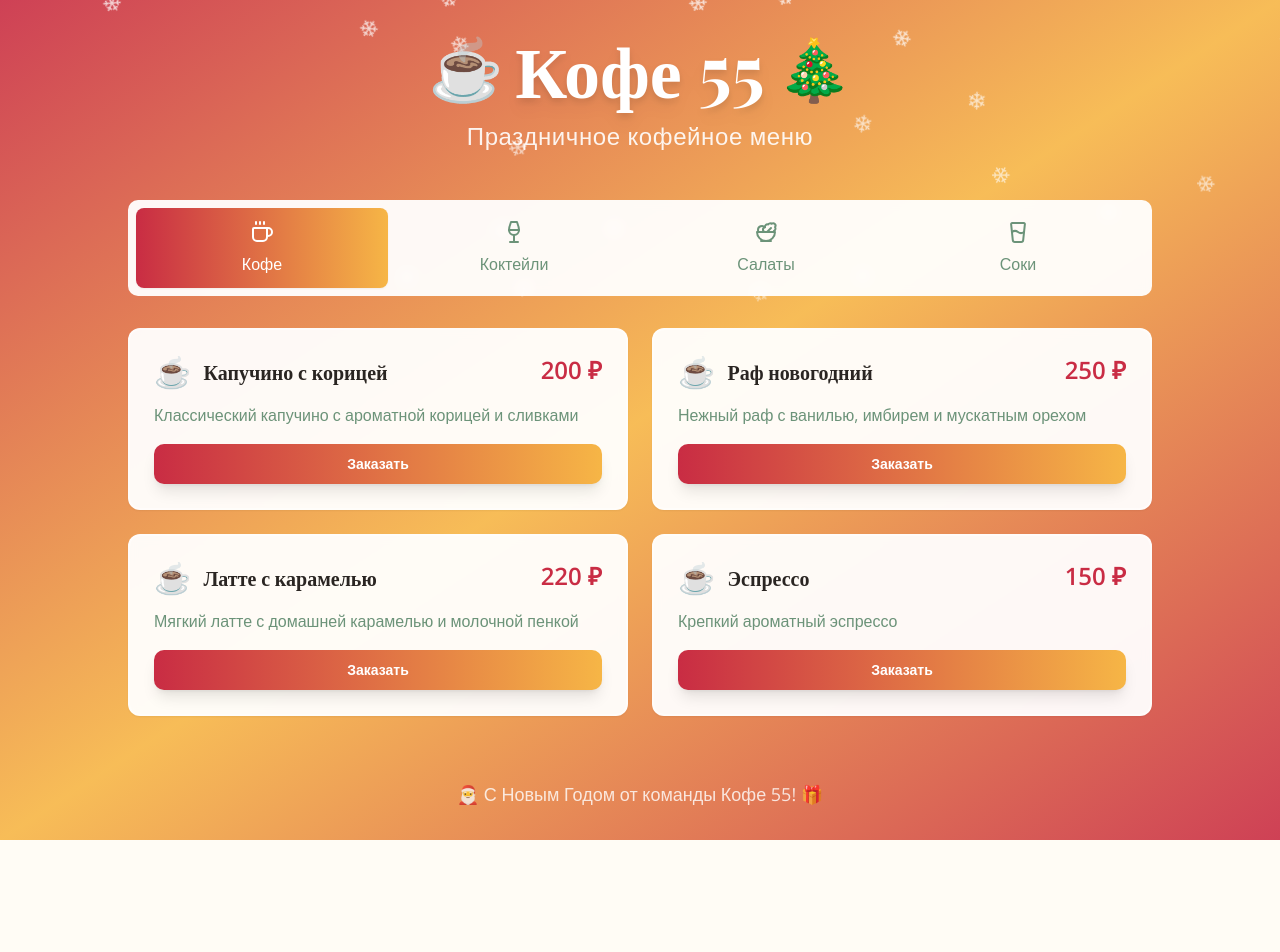
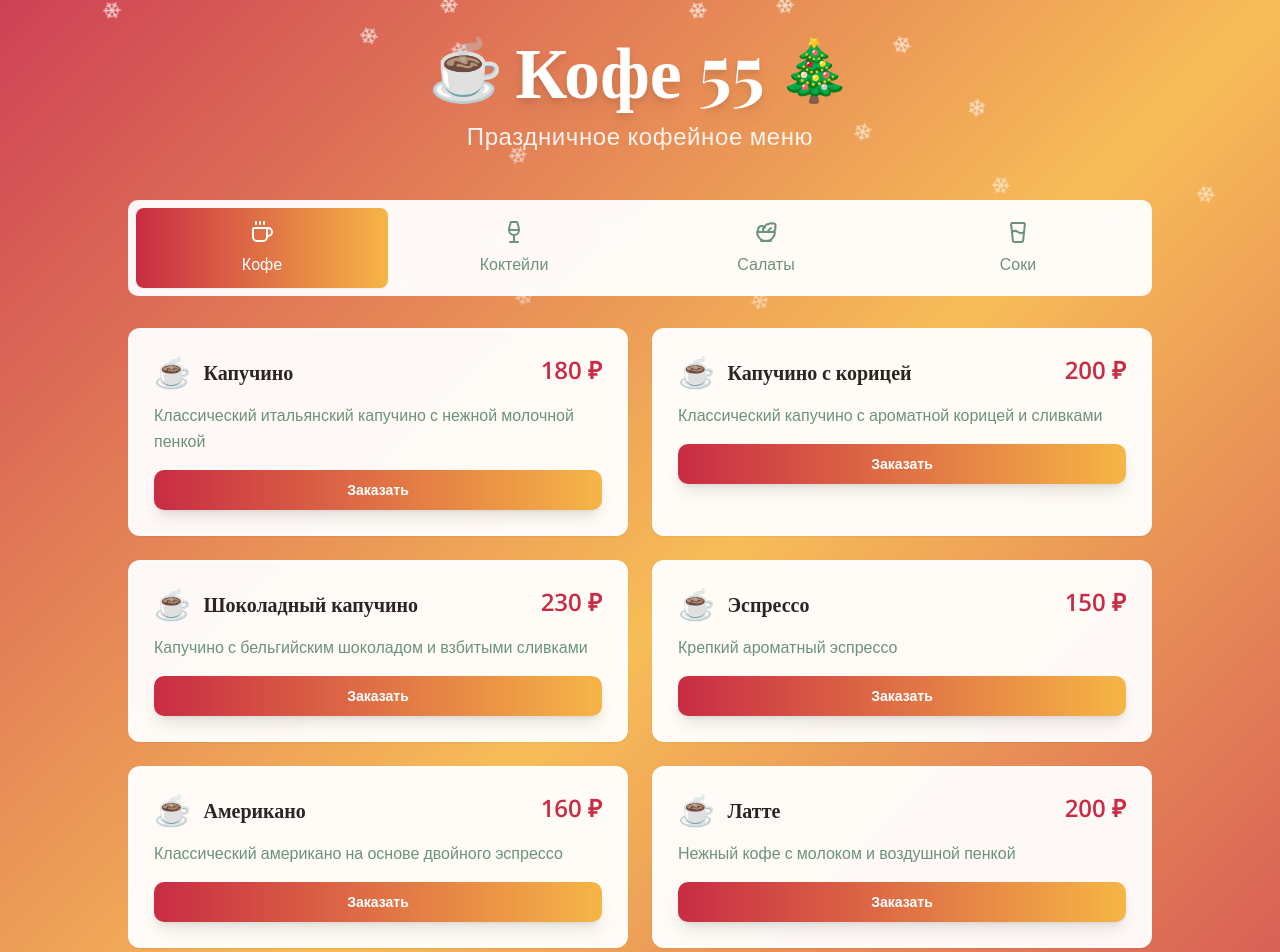
Before and after one commit to pr-poehali-dev/coffee-menu-site, a React (Vite) app: page / in a window 1280 px wide. Shown: the top 952 px of the page. Before the commit the page ends 840 px from the top, so only its background shows below. Built offline with nearby package versions, Linux system fonts and the light colour scheme.

Commit message:
Обновление списка кофейных напитков

```diff
--- a/src/pages/Index.tsx
+++ b/src/pages/Index.tsx
@@ -12,12 +12,18 @@ interface MenuItem {
 
 const menuData = {
   coffee: [
+    { name: 'Капучино', description: 'Классический итальянский капучино с нежной молочной пенкой', price: 180 },
     { name: 'Капучино с корицей', description: 'Классический капучино с ароматной корицей и сливками', price: 200 },
+    { name: 'Шоколадный капучино', description: 'Капучино с бельгийским шоколадом и взбитыми сливками', price: 230 },
+    { name: 'Эспрессо', description: 'Крепкий ароматный эспрессо', price: 150 },
+    { name: 'Американо', description: 'Классический американо на основе двойного эспрессо', price: 160 },
+    { name: 'Латте', description: 'Нежный кофе с молоком и воздушной пенкой', price: 200 },
+    { name: 'Латте с карамелью', description: 'Мягкий латте с домашней карамелью и молочной пенкой', price: 220 },
     { name: 'Раф новогодний', description: 'Нежный раф с ванилью, имбирем и мускатным орехом', price: 250 },
-    { name: 'Латте с карамелью', description: 'Мягкий латте с домашней карамелью и молочной пенкой', price: 220 },
-    { name: 'Эспрессо', description: 'Крепкий ароматный эспрессо', price: 150 },
   ],
   cocktails: [
+    { name: 'Банановый коктейль', description: 'Густой молочный коктейль со спелым бананом и сливками', price: 240 },
+    { name: 'Шоколадный коктейль', description: 'Насыщенный коктейль с бельгийским шоколадом и мороженым', price: 260 },
     { name: 'Глинтвейн', description: 'Горячий пряный напиток с апельсином и специями', price: 300 },
     { name: 'Имбирный пунш', description: 'Согревающий напиток с имбирем, лимоном и медом', price: 280 },
     { name: 'Клюквенный морс', description: 'Освежающий морс с клюквой и мятой', price: 180 },
```
